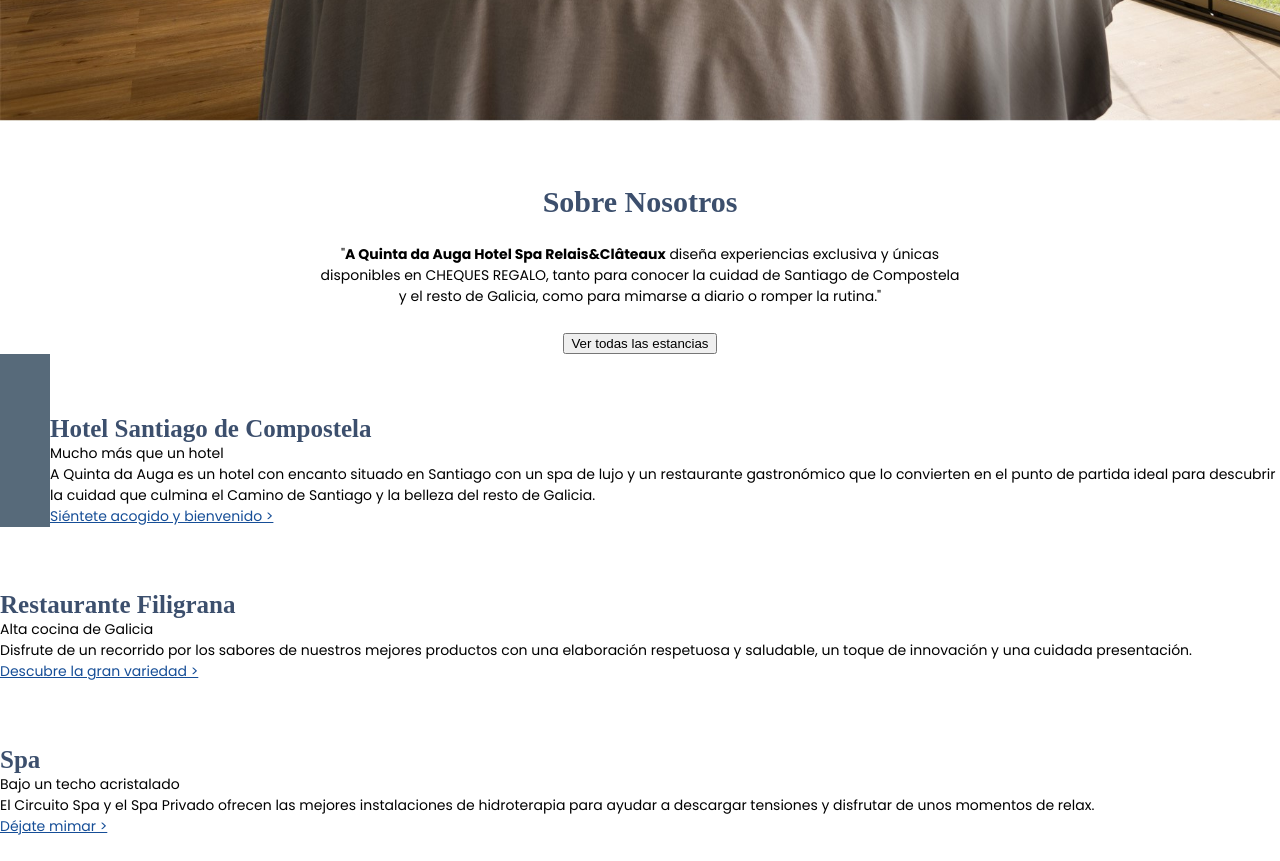
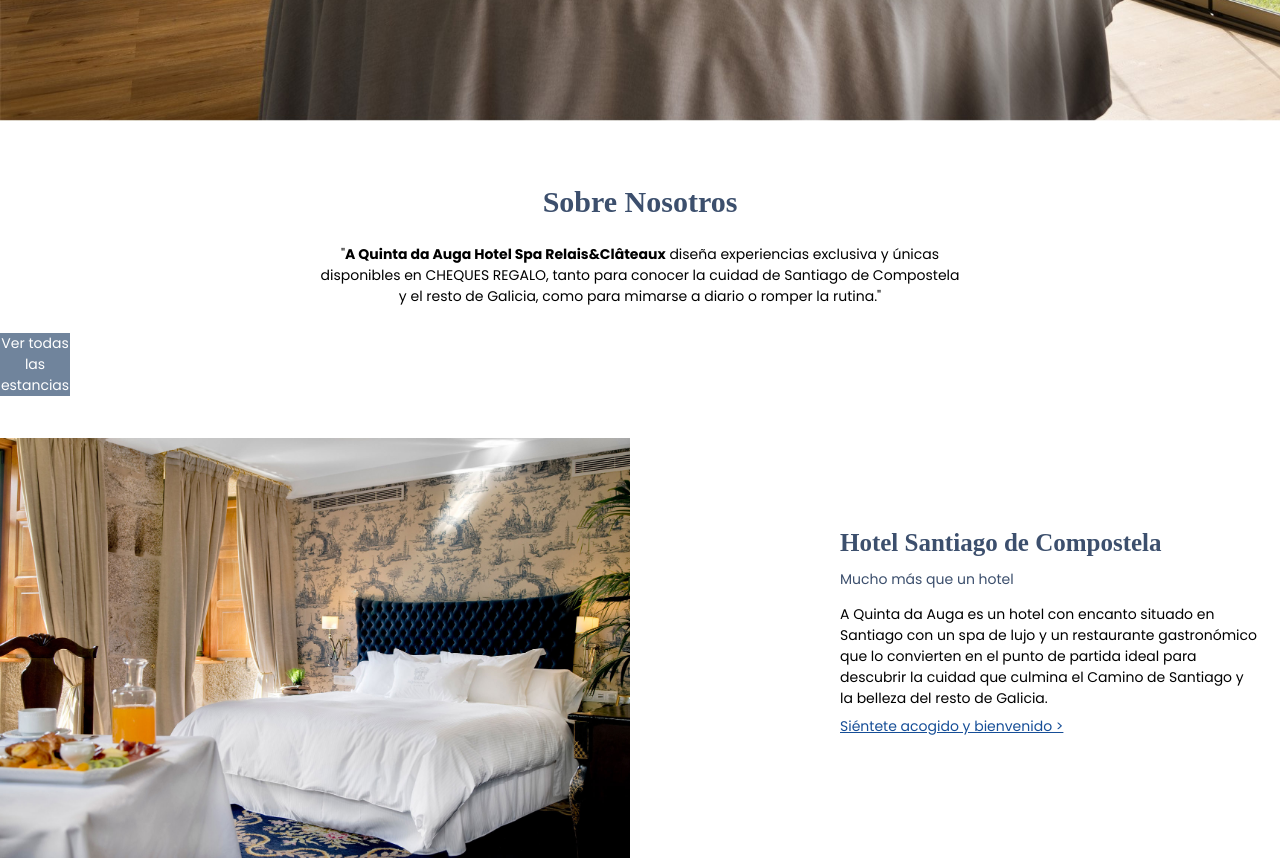
Before and after one commit to andreasp31/Primera_web, a plain HTML site: page index.html in a window 1280 px wide. Shown: the part 660-1521 px from the top of the page. Drawn offline with Linux system fonts and the light colour scheme.

Commit message:
cambio_3

```diff
--- a/index.html
+++ b/index.html
@@ -49,7 +49,7 @@
     <div id="presentacion">
         <div class="titulo">Sobre Nosotros</div>
         <div class="texto">"<strong>A Quinta da Auga Hotel Spa Relais&Clâteaux</strong> diseña experiencias exclusiva y únicas disponibles en CHEQUES REGALO, tanto para conocer la cuidad de Santiago de Compostela y el resto de Galicia, como para mimarse a diario o romper la rutina."</div>
-        <form id="boton"><input type="submit" value="Ver todas las estancias"></form>
+        <form id="boton">Ver todas las estancias</form>
     </div>
 
     <div id="bloque1">
--- a/style.css
+++ b/style.css
@@ -87,11 +87,13 @@ body{
 }
 
 #presentacion{
-    display: grid;
+    display: flex;
     width: 100%;
+    flex-direction: column;
     align-content: center;
     justify-content: center;
     text-align: center;
+
 }
 
 .titulo{
@@ -111,25 +113,26 @@ body{
     padding-top: 2%;
     padding-bottom: 2%;
 }
-
-
 #bloque1{
-    display: grid;
-    grid-template-areas: "foto1 info1";
+    padding-top: 3em;
+    display: flex;
+    flex-direction:row;
+    flex-wrap: wrap;
+    gap:15em;
 }
 
 #foto1{
-    grid-area: foto1;
-    background-color: rgb(87, 106, 122);
-    height: 100%;
-    width: 50px;
-
+    background-image: url(./Imagenes/habitacion_hotel.jpg);
+    background-size: cover;
+    background-repeat: no-repeat;
+    height: 30em;
+    width: 45em;
 }
 
 #info1{
-    grid-area: info1;
+    padding-top: 5em;
+    width: 30em;
 }
-
 
 #titulo{
     font-size: large;
@@ -139,8 +142,47 @@ body{
     padding-top: 5%;
     font-family: "Garamound";
     font-size: 25px;
+    padding-bottom: 0.5em;
+}
+
+#subtitulo{
+    color: rgb(60, 79, 109);
+    padding-bottom: 1em;
+    font-weight: 400;
+}
+
+#texto{
+    padding-bottom: 0.5em;
 }
 
 #enlace{
     color: rgb(22, 78, 151);
 }
+
+#bloque2{
+    padding-top: 3em;
+    display: flex;
+    flex-direction:row-reverse;
+    flex-wrap: wrap;
+    gap:15em;
+}
+
+#foto2{
+    background-image: url(./Imagenes/boda-a-quinta-da-agua-4.jpg);
+    background-size: cover;
+    background-repeat: no-repeat;
+    height: 30em;
+    width: 45em;
+}
+
+#info2{
+    padding-top: 5em;
+    width: 30em;
+}
+
+#boton{
+    display: inline-flex;
+    width: 5em;
+    background-color: #70849c;
+    color:white;
+}
```
Also changed, not shown: Imagenes/boda-a-quinta-da-agua-4.jpg (added), Imagenes/habitacion_hotel.jpg (added).
